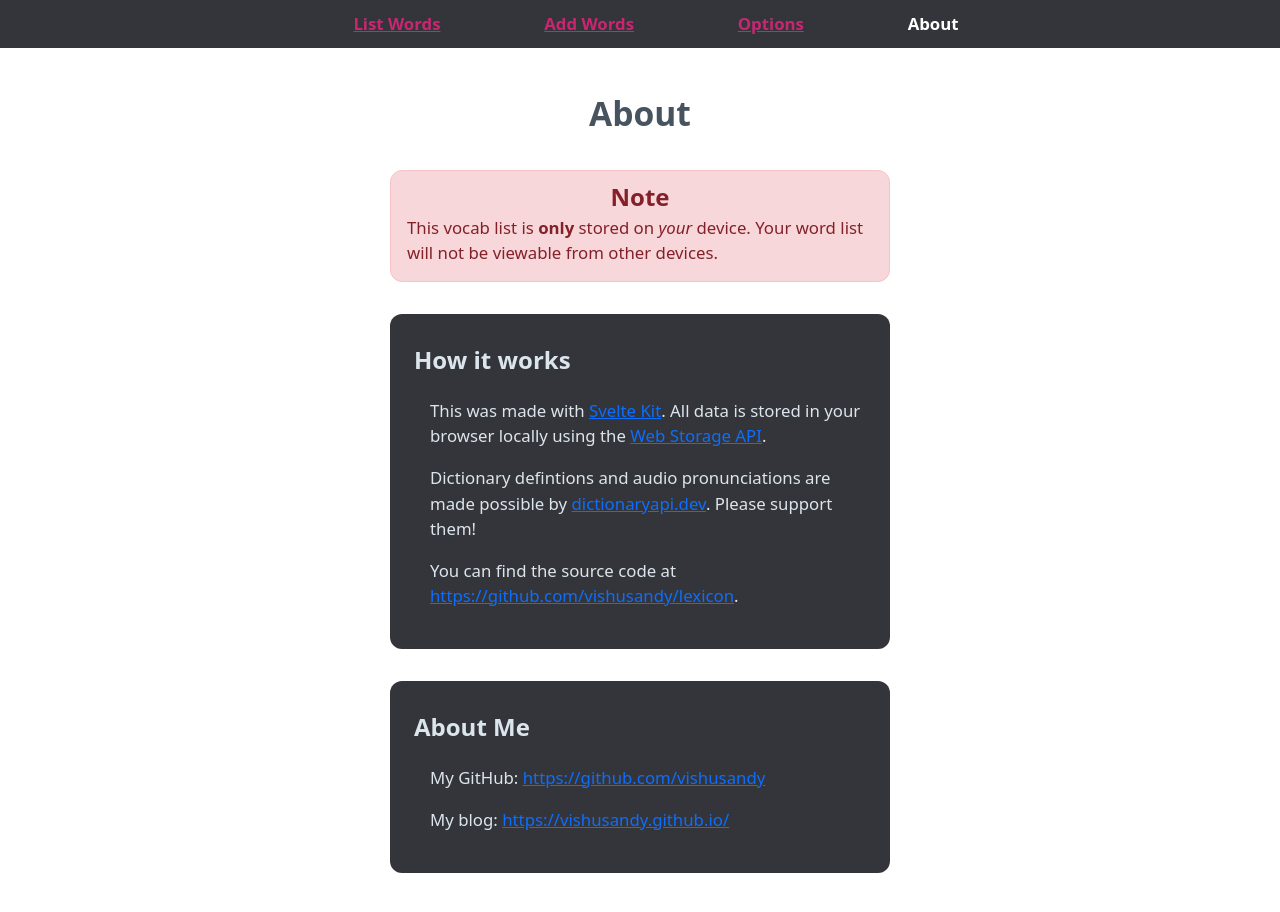
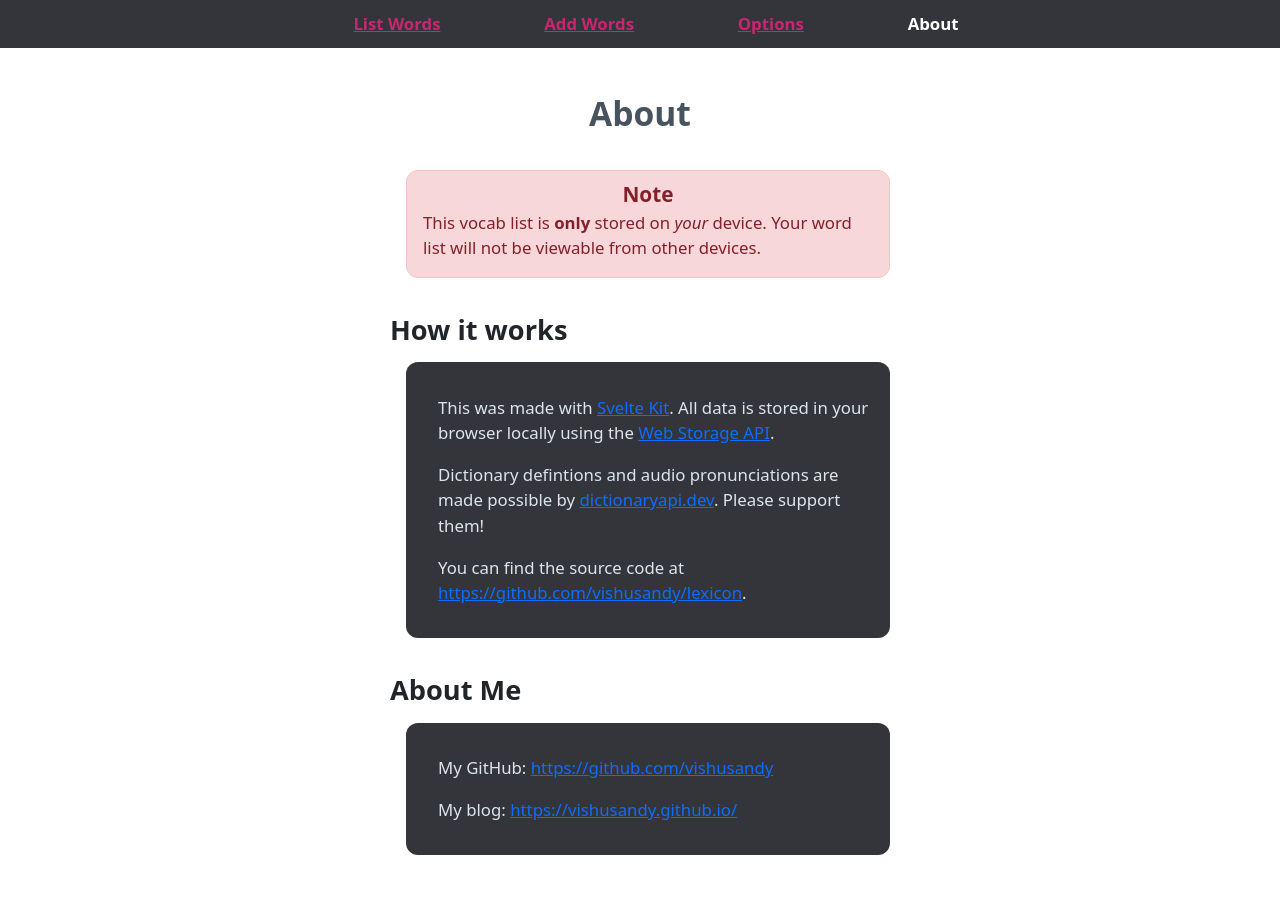
Before and after one commit to vishusandy/lexicon, a SvelteKit app: page /about in a window 1280 px wide. Shown: the top 912 px of the page. Built offline with nearby package versions, Linux system fonts and the light colour scheme.

Commit message:
updated about page header styling

```diff
--- a/src/routes/about/+page.svelte
+++ b/src/routes/about/+page.svelte
@@ -15,8 +15,8 @@
         </p>
     </section>
     <div class="dark-theme">
-        <section>
-            <h2>How it works</h2>
+        <h2>How it works</h2>
+        <div class="about-group">
             <p>
                 This was made with <a
                     href="https://kit.svelte.dev/"
@@ -42,10 +42,10 @@
                     >https://github.com/vishusandy/lexicon</a
                 >.
             </p>
-        </section>
+        </div>
 
-        <section>
-            <h2>About Me</h2>
+        <h2>About Me</h2>
+        <div class="about-group">
             <p>
                 My GitHub: <a href="https://github.com/vishusandy" target="_blank" rel="noreferrer"
                     >https://github.com/vishusandy</a
@@ -56,22 +56,26 @@
                     >https://vishusandy.github.io/</a
                 >
             </p>
-        </section>
+        </div>
     </div>
 </div>
 
 <style>
+    .about-group,
     section {
         margin-bottom: 2rem;
-        padding: 0.5rem 1.5rem 1.5rem 1.5rem;
+        padding: 1rem;
         border-radius: 0.75rem;
     }
 
     section.alert {
         padding: 0.5rem 1rem 1rem 1rem;
+        margin-left: 1rem;
+        /* margin-right: 1rem; */
     }
 
     section.alert h2 {
+        font-size: 1.3rem;
         padding: 0px 1rem;
         text-align: center;
         margin: 0px;
@@ -81,19 +85,24 @@
         margin: 0px;
     }
 
-    section p {
+    section p,
+    .about-group p {
         margin-left: 1rem;
     }
 
     h2 {
-        font-size: 1.5rem;
+        font-size: 1.7rem;
+        margin-bottom: 0.75rem;
+        /* margin-left: -1.5rem; */
+        /* margin-left: 2rem; */
     }
 
-    .dark-theme section:last-of-type {
+    .dark-theme .about-group:last-of-type {
         margin-bottom: 1rem;
     }
 
-    .dark-theme section {
+    .dark-theme .about-group {
+        margin-left: 1rem;
         background: #34353a;
         color: #dbe5ec;
     }
```
